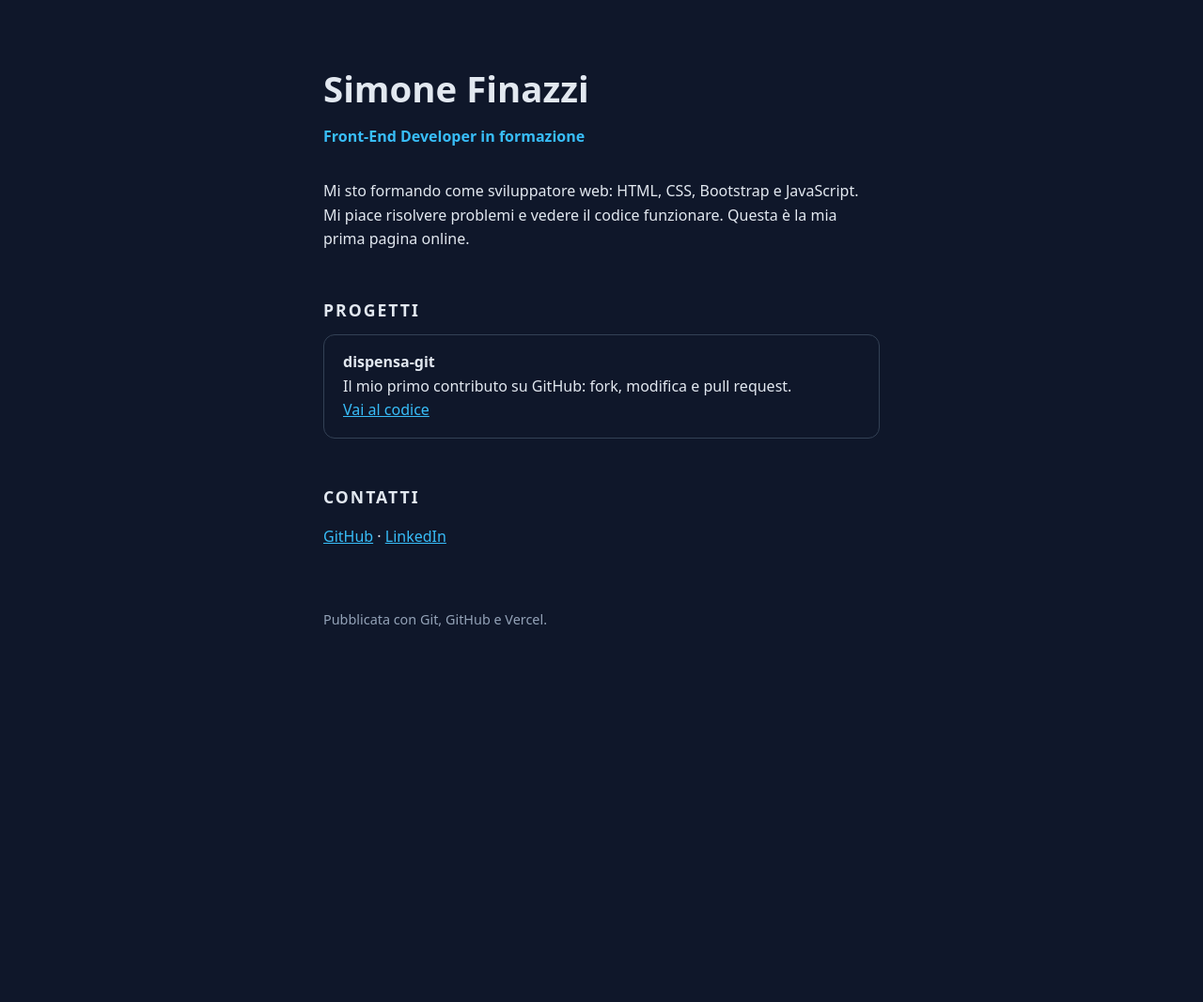
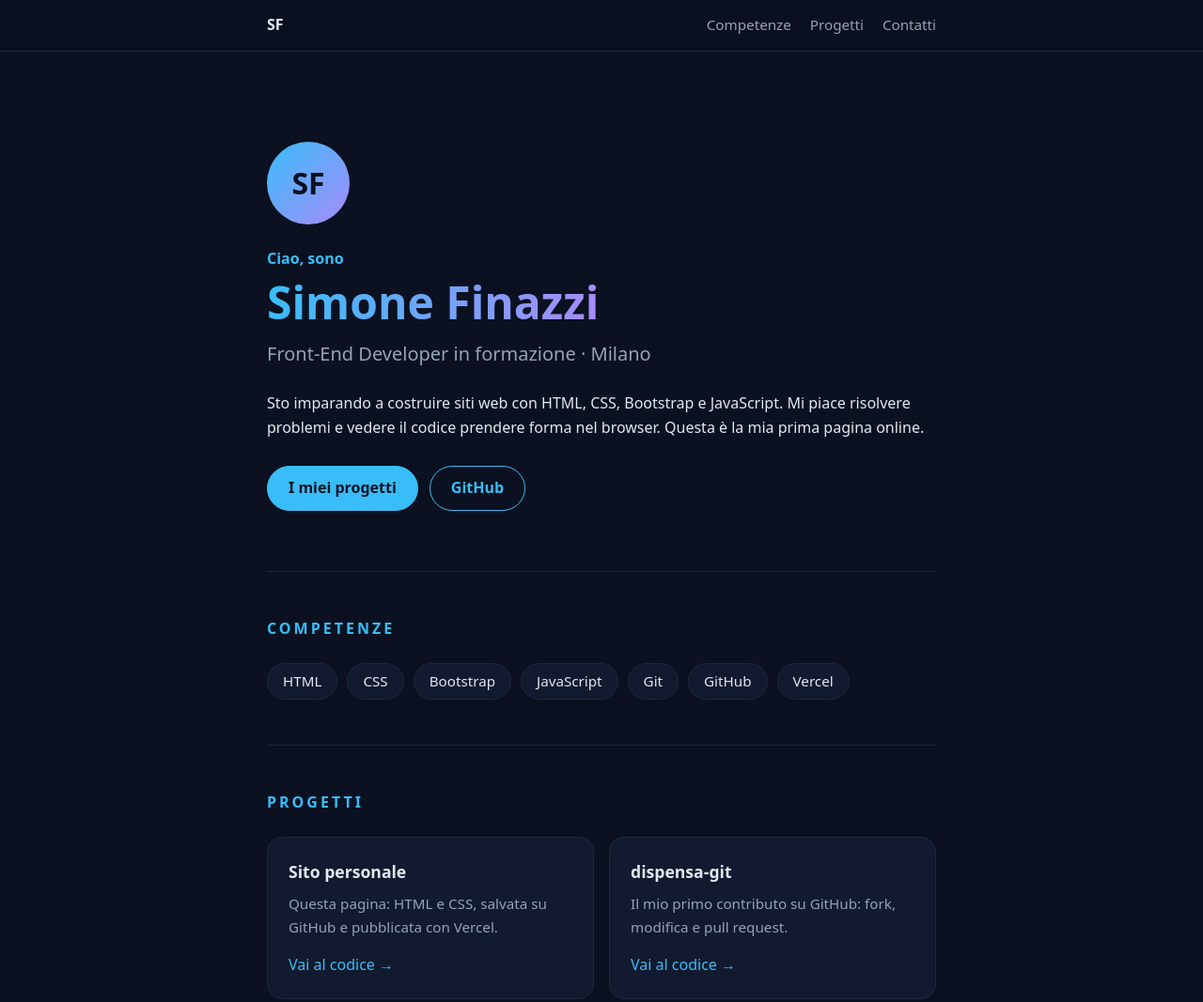
Before and after one commit to Simone03gh/sito-personale-simone-finazzi, a plain HTML site: page index.html in a window 1280 px wide. Shown: the top 1067 px of the page at 94% size. Before the commit the page ends 800 px from the top, so only its background shows below. Drawn offline with Linux system fonts and the light colour scheme.

Commit message:
Nuova grafica della pagina personale

```diff
--- a/index.html
+++ b/index.html
@@ -5,38 +5,218 @@
   <meta name="viewport" content="width=device-width, initial-scale=1">
   <title>Simone Finazzi · Front-End Developer</title>
   <style>
-:root { --sfondo: #0f172a; --testo: #e2e8f0; --colore: #38bdf8; }
+    /* COLORI: cambia questi valori per cambiare tutto il sito */
+    :root {
+      --sfondo: #0b1120;
+      --testo: #e2e8f0;
+      --colore: #38bdf8;
+      --colore2: #a78bfa;
+      --grigio: #94a3b8;
+      --card: #111a2e;
+      --bordo: #1e293b;
+    }
+
     * { box-sizing: border-box; }
-body { margin: 0; font-family: system-ui, sans-serif; background: var(--sfondo); color: var(--testo); line-height: 1.6; }
-main { max-width: 640px; margin: 0 auto; padding: 64px 24px; }
-h1 { font-size: 2.4rem; margin: 0 0 8px; }
-.ruolo { color: var(--colore); font-weight: 600; margin: 0 0 32px; }
-h2 { font-size: 1.1rem; text-transform: uppercase; letter-spacing: 2px; margin: 48px 0 12px; }
-.progetto { border: 1px solid #334155; border-radius: 12px; padding: 16px 20px; margin-bottom: 12px; }
-.progetto strong { display: block; }
-a { color: var(--colore); }
-footer { margin-top: 64px; color: #94a3b8; font-size: .9rem; }
+
+    body {
+      margin: 0;
+      font-family: system-ui, sans-serif;
+      background: var(--sfondo);
+      color: var(--testo);
+      line-height: 1.6;
+    }
+
+    a { color: var(--colore); text-decoration: none; }
+    a:hover { text-decoration: underline; }
+
+    main { max-width: 760px; margin: 0 auto; padding: 0 24px; }
+
+    /* MENU IN ALTO */
+    nav {
+      position: sticky;
+      top: 0;
+      background: rgba(11, 17, 32, 0.85);
+      backdrop-filter: blur(8px);
+      border-bottom: 1px solid var(--bordo);
+      z-index: 10;
+    }
+    nav .contenitore {
+      max-width: 760px;
+      margin: 0 auto;
+      padding: 14px 24px;
+      display: flex;
+      justify-content: space-between;
+      align-items: center;
+    }
+    nav .logo { font-weight: 700; color: var(--testo); }
+    nav ul { list-style: none; margin: 0; padding: 0; display: flex; gap: 20px; }
+    nav ul a { color: var(--grigio); font-size: .95rem; }
+    nav ul a:hover { color: var(--colore); text-decoration: none; }
+
+    /* PRESENTAZIONE */
+    .hero { padding: 96px 0 64px; }
+    .avatar {
+      width: 88px;
+      height: 88px;
+      border-radius: 50%;
+      background: linear-gradient(135deg, var(--colore), var(--colore2));
+      color: var(--sfondo);
+      font-size: 2rem;
+      font-weight: 800;
+      display: flex;
+      align-items: center;
+      justify-content: center;
+      margin-bottom: 24px;
+    }
+    .saluto { color: var(--colore); font-weight: 600; margin: 0; }
+    h1 { font-size: 3rem; line-height: 1.1; margin: 8px 0 12px; }
+    .gradiente {
+      background: linear-gradient(90deg, var(--colore), var(--colore2));
+      -webkit-background-clip: text;
+      background-clip: text;
+      color: transparent;
+    }
+    .ruolo { font-size: 1.25rem; color: var(--grigio); margin: 0 0 24px; }
+    .bottoni { display: flex; gap: 12px; flex-wrap: wrap; margin-top: 28px; }
+    .bottone {
+      padding: 10px 22px;
+      border-radius: 999px;
+      font-weight: 600;
+      border: 1px solid var(--colore);
+    }
+    .bottone.pieno { background: var(--colore); color: var(--sfondo); }
+    .bottone:hover { text-decoration: none; opacity: .85; }
+
+    /* SEZIONI */
+    section { padding: 48px 0; border-top: 1px solid var(--bordo); }
+    h2 {
+      font-size: 1rem;
+      text-transform: uppercase;
+      letter-spacing: 3px;
+      color: var(--colore);
+      margin: 0 0 24px;
+    }
+
+    /* COMPETENZE */
+    .competenze { display: flex; flex-wrap: wrap; gap: 10px; }
+    .competenze span {
+      background: var(--card);
+      border: 1px solid var(--bordo);
+      padding: 6px 16px;
+      border-radius: 999px;
+      font-size: .95rem;
+    }
+
+    /* PROGETTI */
+    .griglia {
+      display: grid;
+      grid-template-columns: repeat(auto-fit, minmax(220px, 1fr));
+      gap: 16px;
+    }
+    .progetto {
+      background: var(--card);
+      border: 1px solid var(--bordo);
+      border-radius: 16px;
+      padding: 22px;
+      transition: transform .2s, border-color .2s;
+    }
+    .progetto:hover { transform: translateY(-4px); border-color: var(--colore); }
+    .progetto h3 { margin: 0 0 8px; font-size: 1.1rem; }
+    .progetto p { margin: 0 0 16px; color: var(--grigio); font-size: .95rem; }
+
+    footer {
+      text-align: center;
+      color: var(--grigio);
+      font-size: .9rem;
+      padding: 40px 0;
+      border-top: 1px solid var(--bordo);
+    }
+
+    /* SCHERMI PICCOLI (telefono) */
+    @media (max-width: 560px) {
+      h1 { font-size: 2.2rem; }
+      .hero { padding: 64px 0 40px; }
+      nav ul { gap: 14px; }
+    }
   </style>
 </head>
 <body>
+
+  <nav>
+    <div class="contenitore">
+      <span class="logo">SF</span>
+      <ul>
+        <li><a href="#competenze">Competenze</a></li>
+        <li><a href="#progetti">Progetti</a></li>
+        <li><a href="#contatti">Contatti</a></li>
+      </ul>
+    </div>
+  </nav>
+
   <main>
-<!-- 1. Cambia il nome, il ruolo e la presentazione -->
-<h1>Simone Finazzi</h1>
-<p class="ruolo">Front-End Developer in formazione</p>
-<p>Mi sto formando come sviluppatore web: HTML, CSS, Bootstrap e JavaScript. Mi piace risolvere problemi e vedere il codice funzionare. Questa è la mia prima pagina online.</p>
 
-<h2>Progetti</h2>
-<!-- 2. Sostituisci con i tuoi repository: copia e incolla il blocco per aggiungerne altri -->
-<div class="progetto">
-<strong>dispensa-git</strong>
-Il mio primo contributo su GitHub: fork, modifica e pull request.
-<br><a href="https://github.com/Simone03gh/dispensa-git">Vai al codice</a>
+    <!-- 1. PRESENTAZIONE: cambia nome, ruolo e frase -->
+    <div class="hero">
+      <div class="avatar">SF</div>
+      <p class="saluto">Ciao, sono</p>
+      <h1><span class="gradiente">Simone Finazzi</span></h1>
+      <p class="ruolo">Front-End Developer in formazione · Milano</p>
+      <p>Sto imparando a costruire siti web con HTML, CSS, Bootstrap e JavaScript.
+         Mi piace risolvere problemi e vedere il codice prendere forma nel browser.
+         Questa è la mia prima pagina online.</p>
+      <div class="bottoni">
+        <a class="bottone pieno" href="#progetti">I miei progetti</a>
+        <a class="bottone" href="https://github.com/Simone03gh">GitHub</a>
+      </div>
     </div>
 
+    <!-- 2. COMPETENZE: aggiungi o togli gli <span> -->
+    <section id="competenze">
+      <h2>Competenze</h2>
+      <div class="competenze">
+        <span>HTML</span>
+        <span>CSS</span>
+        <span>Bootstrap</span>
+        <span>JavaScript</span>
+        <span>Git</span>
+        <span>GitHub</span>
+        <span>Vercel</span>
+      </div>
+    </section>
+
+    <!-- 3. PROGETTI: copia e incolla un blocco <div class="progetto"> per aggiungerne altri -->
+    <section id="progetti">
+      <h2>Progetti</h2>
+      <div class="griglia">
+
+        <div class="progetto">
+          <h3>Sito personale</h3>
+          <p>Questa pagina: HTML e CSS, salvata su GitHub e pubblicata con Vercel.</p>
+          <a href="https://github.com/Simone03gh/sito-personale-simone-finazzi">Vai al codice →</a>
+        </div>
+
+        <div class="progetto">
+          <h3>dispensa-git</h3>
+          <p>Il mio primo contributo su GitHub: fork, modifica e pull request.</p>
+          <a href="https://github.com/Simone03gh/dispensa-git">Vai al codice →</a>
+        </div>
+
+      </div>
+    </section>
+
+    <!-- 4. CONTATTI: metti solo ciò che vuoi rendere pubblico -->
+    <section id="contatti">
       <h2>Contatti</h2>
-<!-- 3. Metti solo ciò che vuoi rendere pubblico -->
-<p><a href="https://github.com/Simone03gh">GitHub</a> · <a href="https://www.linkedin.com/">LinkedIn</a></p>
+      <p>Vuoi vedere il mio codice o metterti in contatto?</p>
+      <div class="bottoni">
+        <a class="bottone pieno" href="https://github.com/Simone03gh">GitHub</a>
+        <a class="bottone" href="https://www.linkedin.com/">LinkedIn</a>
+      </div>
+    </section>
+
+  </main>
+
   <footer>Pubblicata con Git, GitHub e Vercel.</footer>
-</main>
+
 </body>
 </html>
```
Lines whose indentation alone changed are shown as unchanged.
